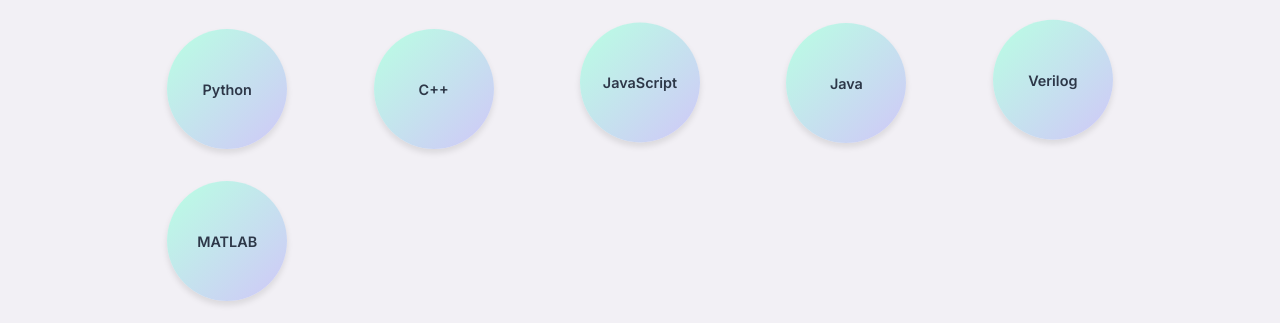
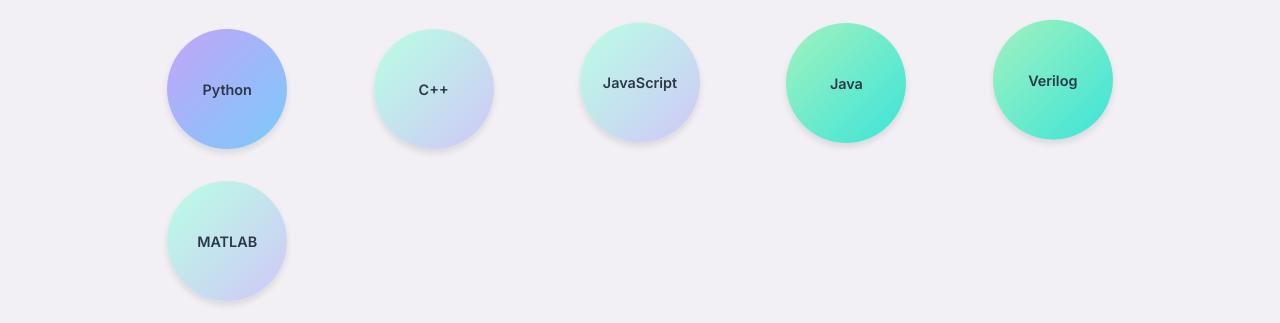
Before and after one commit to noahgoo/Portfolio-Website, a plain HTML site: page skills.html in a window 1280 px wide. Shown: the part 477-800 px from the top of the page. Drawn offline with Linux system fonts and the light colour scheme.

Commit message:
"Changed colors of circles to reflect skill level"

```diff
--- a/css/skills.css
+++ b/css/skills.css
@@ -76,7 +76,6 @@
   width: 120px;
   height: 120px;
   border-radius: 50%;
-  background: var(--gradient-mint-lavender);
   display: flex;
   align-items: center;
   justify-content: center;
@@ -86,6 +85,23 @@
   transition: all 0.3s ease;
   animation: bounce 3s ease-in-out infinite;
   box-shadow: var(--shadow-md);
+}
+
+/* Skill level background classes */
+.skill-circle.skill-expert {
+  background: var(--gradient-purple-blue);
+}
+
+.skill-circle.skill-proficient {
+  background: var(--gradient-mint-lavender);
+}
+
+.skill-circle.skill-intermediate {
+  background: var(--gradient-green-aqua);
+}
+
+.skill-circle.skill-learning {
+  background: var(--gradient-peach-orange);
 }
 
 .skill-circle:hover {
@@ -101,7 +117,7 @@
   right: -2px;
   bottom: -2px;
   border-radius: 50%;
-  background: var(--gradient-purple-blue);
+  background: var(--gradient-pink-yellow);
   z-index: -1;
   opacity: 0;
   transition: opacity 0.3s ease;
@@ -195,11 +211,11 @@
 }
 
 .legend-circle.proficient {
-  background: var(--gradient-green-aqua);
+  background: var(--gradient-mint-lavender);
 }
 
 .legend-circle.intermediate {
-  background: var(--gradient-pink-yellow);
+  background: var(--gradient-green-aqua);
 }
 
 .legend-circle.learning {
--- a/js/skills.js
+++ b/js/skills.js
@@ -8,6 +8,10 @@ document.addEventListener("DOMContentLoaded", function () {
     // Add random animation delays for more natural movement
     const randomDelay = Math.random() * 2;
     circle.style.animationDelay = `${randomDelay}s`;
+
+    // Set skill level background based on the skill
+    const skill = circle.getAttribute("data-skill");
+    setSkillLevelBackground(circle, skill);
 
     // Add hover effects
     circle.addEventListener("mouseenter", function () {
@@ -60,6 +64,55 @@ document.addEventListener("DOMContentLoaded", function () {
       showSkillInfo(skill);
     });
   });
+
+  // Function to set skill level background
+  function setSkillLevelBackground(circle, skill) {
+    const skillInfo = {
+      Python: { level: "Expert" },
+      "C++": { level: "Proficient" },
+      JavaScript: { level: "Proficient" },
+      Java: { level: "Intermediate" },
+      Verilog: { level: "Intermediate" },
+      MATLAB: { level: "Proficient" },
+      React: { level: "Intermediate" },
+      "Node.js": { level: "Intermediate" },
+      "HTML/CSS": { level: "Proficient" },
+      MongoDB: { level: "Learning" },
+      "Express.js": { level: "Learning" },
+      Firebase: { level: "Learning" },
+      Arduino: { level: "Proficient" },
+      ESP32: { level: "Intermediate" },
+      FPGA: { level: "Intermediate" },
+      "Raspberry Pi": { level: "Intermediate" },
+      "PCB Design": { level: "Learning" },
+      IoT: { level: "Intermediate" },
+      TensorFlow: { level: "Intermediate" },
+      PyTorch: { level: "Learning" },
+      OpenCV: { level: "Intermediate" },
+      "Scikit-learn": { level: "Intermediate" },
+      "Computer Vision": { level: "Intermediate" },
+      "Neural Networks": { level: "Learning" },
+      Git: { level: "Proficient" },
+      Docker: { level: "Learning" },
+      Vivado: { level: "Intermediate" },
+      "Eagle CAD": { level: "Learning" },
+      "VS Code": { level: "Proficient" },
+      Linux: { level: "Intermediate" },
+    };
+
+    const info = skillInfo[skill] || { level: "Learning" };
+
+    // Remove any existing level classes
+    circle.classList.remove(
+      "skill-expert",
+      "skill-proficient",
+      "skill-intermediate",
+      "skill-learning"
+    );
+
+    // Add the appropriate level class
+    circle.classList.add(`skill-${info.level.toLowerCase()}`);
+  }
 
   // Skill information display
   function showSkillInfo(skill) {
@@ -275,12 +328,12 @@ document.addEventListener("DOMContentLoaded", function () {
             }
 
             .level-badge.proficient {
-                background: var(--gradient-green-aqua);
+                background: var(--gradient-mint-lavender);
                 color: var(--text-primary);
             }
 
             .level-badge.intermediate {
-                background: var(--gradient-pink-yellow);
+                background: var(--gradient-green-aqua);
                 color: var(--text-primary);
             }
 
```
